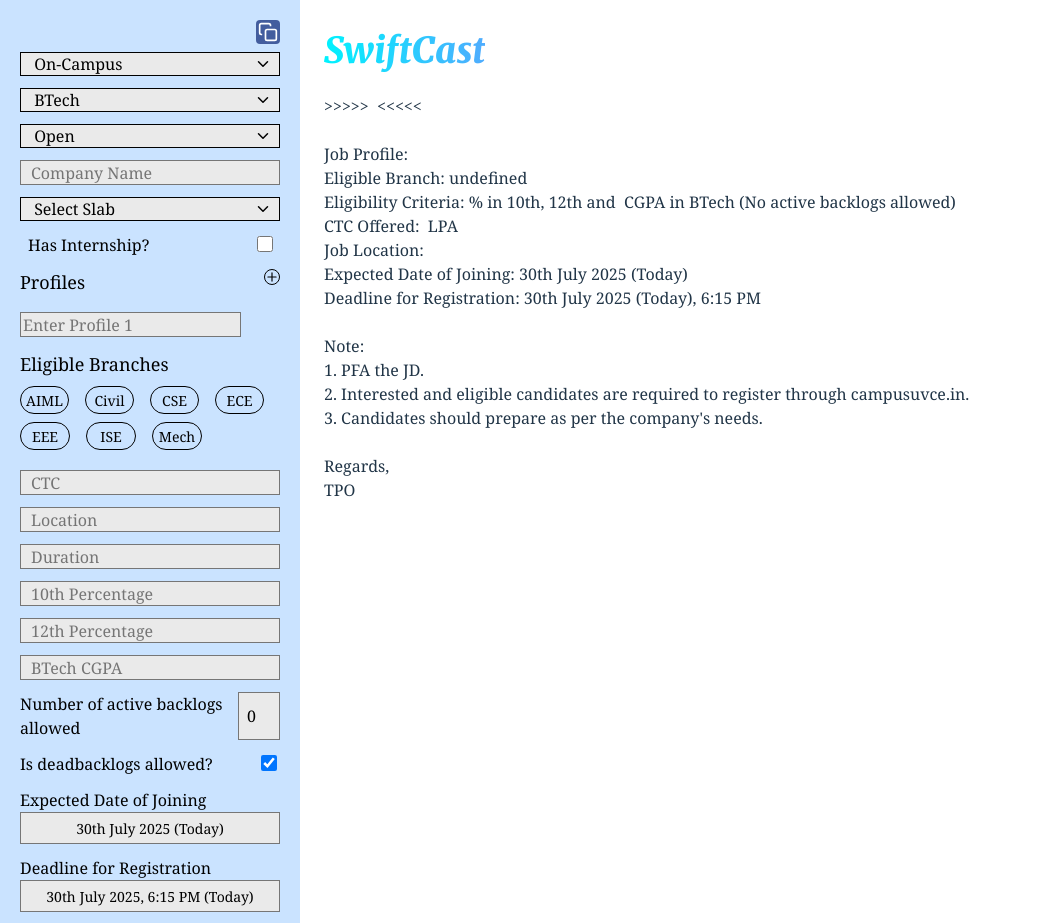
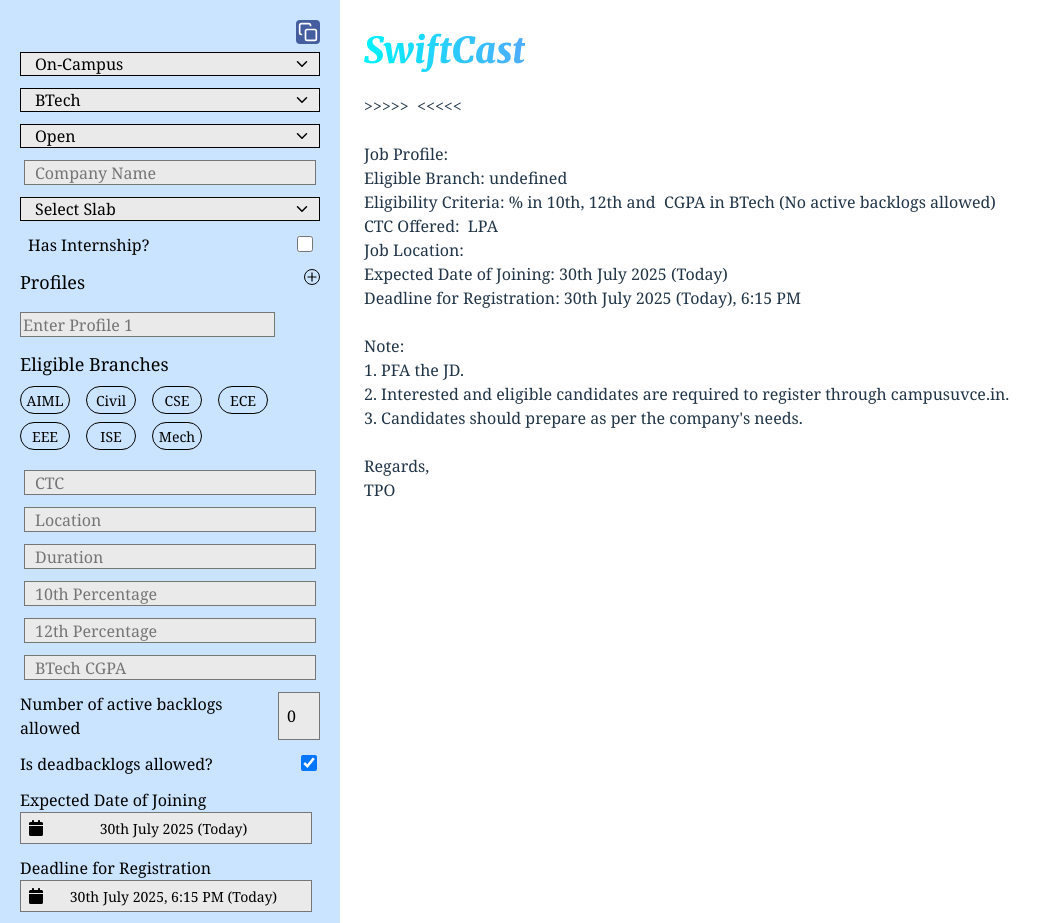
Before and after one commit to Vishnusbhat/broadcast-app, a React (Vite) app: page / in a window 1280 px wide. Shown: the top 923 px of the page, without its empty margins (0-1052 px from the left). Built offline with nearby package versions, Linux system fonts and the light colour scheme.

Commit message:
styled date input

```diff
--- a/src/views/commonProfileInput.jsx
+++ b/src/views/commonProfileInput.jsx
@@ -12,7 +12,7 @@
       value={value}
       readOnly
       ref={ref}
-      className="your-input-class"
+      className="company-name"
     />
   ));
 
@@ -221,6 +221,7 @@
               ? new Date(openForm.expectedDateOfJoining)
               : null
           }
+          showIcon
           onChange={(date) =>
             handleFormChange(
               "expectedDateOfJoining",
@@ -247,6 +248,7 @@
         Deadline for Registration
         <DatePicker
           selected={new Date(openForm.deadlineForRegistration)}
+          showIcon
           onChange={(date) =>
             handleFormChange(
               "deadlineForRegistration",
--- a/src/views/selector.css
+++ b/src/views/selector.css
@@ -6,7 +6,7 @@
     padding: 20px;
     min-height: 100vh;
     height: auto;
-    width: 300px;
+    width: 400px;
     gap: 12px;
     /* overflow-y: auto; */
     background-color: #cae3ff;
@@ -356,7 +356,7 @@
 }
 
 .react-datepicker__input-container input{
-    width: 260px;
+    width: 292;
     /* width: fit-content; */
     height: 32px;
     font-family: inherit;
```
